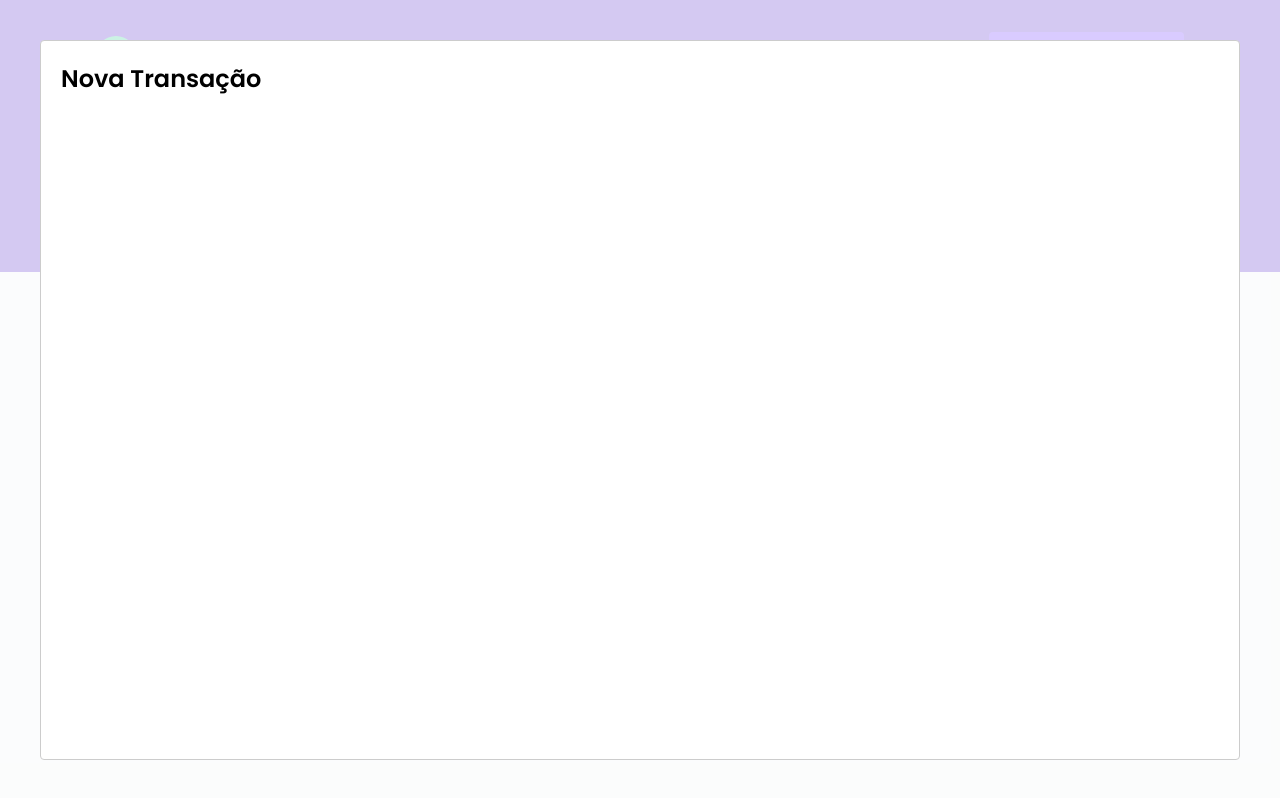
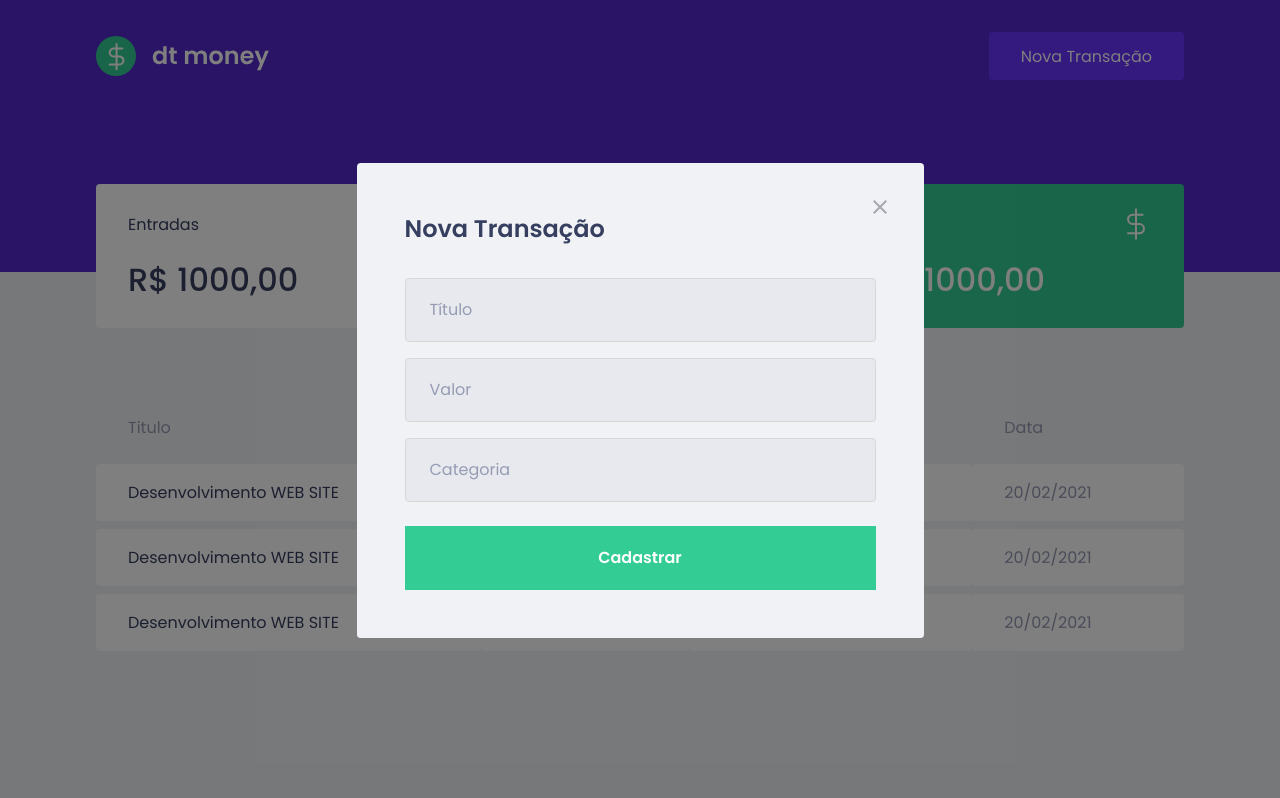
Before and after one commit to Rodrigo-Jacinto/dt-money, a React (Create React App) app: page / in a window 1280 px wide. Both pictures are taken after a click on the button "Nova Transação". Built offline with nearby package versions, Linux system fonts and the light colour scheme; no server answers; what miragejs would draw is missing.

Commit message:
feat: criação do modal de transação

```diff
--- a/src/App.tsx
+++ b/src/App.tsx
@@ -2,6 +2,7 @@
 import Modal from "react-modal";
 import { Dashboard } from "./components/Dashboard";
 import { Header } from "./components/Header";
+import { NewTransactionModal } from "./components/NewTransactionModal";
 import { GlobalStyle } from "./styles/global";
 
 Modal.setAppElement("#root");
@@ -22,12 +23,10 @@
     <>
       <Header onOpenModalFunction={handleOpenNewTransactionModal} />
       <Dashboard />
-      <Modal
+      <NewTransactionModal
         isOpen={isNewTransactionModalOpen}
-        onRequestClose={handleClosedNewTransactionModal}
-      >
-        <h2>Nova Transação</h2>
-      </Modal>
+        onClosedModalFunction={handleClosedNewTransactionModal}
+      />
       <GlobalStyle />
     </>
   );
--- a/src/components/Header/index.tsx
+++ b/src/components/Header/index.tsx
@@ -1,5 +1,3 @@
-import { useState } from "react";
-import Modal from "react-modal";
 import logoImg from "../../assets/logo.svg";
 import { Container, Content } from "./style";
 
--- /dev/null
+++ b/src/components/NewTransactionModal/index.tsx
@@ -0,0 +1,39 @@
+import Modal from "react-modal";
+import { Container } from "./style";
+import closeImg from "../../assets/btn-fechar.svg";
+interface NewTransactionProps {
+  isOpen: boolean;
+  onClosedModalFunction: () => void;
+}
+
+export function NewTransactionModal({
+  isOpen,
+  onClosedModalFunction,
+}: NewTransactionProps) {
+  return (
+    <Modal
+      isOpen={isOpen}
+      onRequestClose={onClosedModalFunction}
+      overlayClassName="react-modal-overlay"
+      className="react-modal-content"
+    >
+      <button
+        type="button"
+        className="btn-close-modal"
+        onClick={onClosedModalFunction}
+      >
+        <img src={closeImg} alt="Fechar Modal" />
+      </button>
+
+      <Container>
+        <h2>Nova Transação</h2>
+
+        <input placeholder="Título" />
+        <input type="number" placeholder="Valor" />
+        <input placeholder="Categoria" />
+
+        <button type="submit">Cadastrar</button>
+      </Container>
+    </Modal>
+  );
+}
--- /dev/null
+++ b/src/components/NewTransactionModal/style.ts
@@ -0,0 +1,47 @@
+import styled from "styled-components";
+
+export const Container = styled.form`
+  h2 {
+    font-size: 1.5rem;
+    margin-bottom: 2rem;
+    color: var(--text-title);
+  }
+
+  input {
+    width: 100%;
+    padding: 0 1.5rem;
+    height: 4rem;
+    border-radius: 0.25rem;
+
+    border: 1px solid #d7d7d7;
+    background: #e7e9ee;
+
+    font-weight: 400;
+    font-size: 1rem;
+
+    &::placeholder {
+      color: var(--text-body);
+    }
+
+    & + input {
+      margin-top: 1rem;
+    }
+  }
+
+  button[type="submit"] {
+    width: 100%;
+    height: 4rem;
+    color: var(--shape);
+    background: var(--green);
+    padding: 0 1.5rem;
+    border: 0;
+    margin-top: 1.5rem;
+    font-size: 1rem;
+    transition: filter 0.2s;
+    font-weight: 600;
+
+    &:hover {
+      filter: brightness(0.9);
+    }
+  }
+`;
--- a/src/styles/global.ts
+++ b/src/styles/global.ts
@@ -54,4 +54,40 @@
         cursor: not-allowed;
     }
 
+    .react-modal-overlay {
+        background: rgba(0, 0, 0, 0.5);
+        position: fixed;
+        top: 0;
+        left: 0;
+        right: 0;
+        bottom: 0;
+
+        display: flex;
+        align-items: center;
+        justify-content: center;
+    }
+
+    .react-modal-content {
+        width: 100%;
+        max-width: 567px;
+        background: var(--background);
+        border-radius: 0.24rem;
+        padding: 3rem;
+        position: relative;
+    }
+
+
+    .btn-close-modal {
+    position: absolute;
+    top: 1.5rem;
+    right: 1.5rem;
+    border: 0;
+    background: transparent;
+    transition: filter 2s;
+
+    &:hover {
+        filter:brightness(0.8);
+    }
+  }
+
 `;
```
